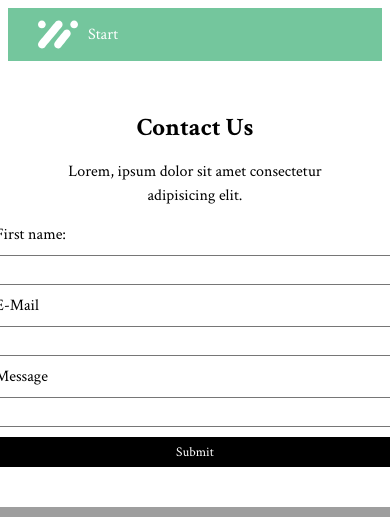
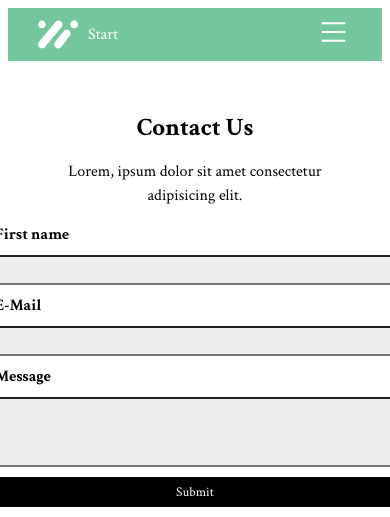
Before and after one commit to Cankrtl/start-website, a plain HTML site: page contact.html in a window 390 px wide. Shown: the top 517 px of the page. Drawn offline with Linux system fonts and the light colour scheme; grey boxes are pictures that could not be loaded.

Commit message:
responsive ayarlaması

```diff
--- a/assest/style/contact.css
+++ b/assest/style/contact.css
@@ -23,6 +23,18 @@
   gap: 10px;
 }
 
+.form-input .message-box{
+  height: 70px;
+}
+
+.form-input .submit-btn{
+  background-color: black;
+  border: none;
+  border-radius: 5px;
+  background-color: black;
+  color: white;
+}
+
 .contact-us-submit{
   display: flex;
   justify-content: center;
@@ -33,13 +45,12 @@
 .contact-us-submit input{
   width: 400px;
   height: 30px;
+  background-color: #EEEEEE;
+  border-radius: 5px;
 }
 
-.submit-btn{
-  border: none;
-  border-radius: 5px;
-  background-color: black;
-  color: white;
+.hamburger-menu{
+  display: none;
 }
 
 @media screen and (max-width: 801px){
@@ -49,4 +60,20 @@
     flex-wrap: wrap;
     align-items: center;
   }
+
+  .hidden-hamburger{
+    display: none;
+  }
+
+  .hamburger-menu {
+    display: flex;
+  }
+  .hamburger-menu button{
+    border: none;
+    background: none;
+  }
+
+  .portfolio-text p {
+    text-align: center;
+  }
 }
--- a/assest/style/main.css
+++ b/assest/style/main.css
@@ -37,7 +37,7 @@ header {
 }
 
 .hamburger-menu{
-  display: flex;
+  display: none;
 }
 
 .hidden-hamburger {
@@ -276,6 +276,14 @@ communication-text p {
     display: flex;
     flex-direction: column-reverse;
   }
+
+  .hamburger-menu {
+    display: flex;
+  }
+  .hamburger-menu button{
+    border: none;
+    background: none;
+  }
 }
 
 @media screen and (max-width: 892px) {
--- a/assest/style/portfolio.css
+++ b/assest/style/portfolio.css
@@ -32,6 +32,10 @@ header {
 
 .nav-bar .logo img {
   width: 40px;
+}
+
+.hamburger-menu{
+  display: none;
 }
 
 .hidden-hamburger {
@@ -170,6 +174,19 @@ header {
     padding-left: 30px;
     padding-right: 30px;
   }
+
+  .hidden-hamburger{
+    display: none;
+  }
+
+  .hamburger-menu {
+    display: flex;
+  }
+
+  .hamburger-menu button{
+    border: none;
+    background: none;
+  }
 }
 
 @media screen and (max-width: 892px) {
--- a/assest/style/services.css
+++ b/assest/style/services.css
@@ -70,3 +70,25 @@ main section{
   height: 14px;
   color: green;
 }
+
+.hamburger-menu{
+  display: none;
+}
+
+@media screen and (max-width: 801px){
+  section {
+    padding-left: 30px;
+    padding-right: 30px;
+  }
+  .hidden-hamburger{
+    display: none;
+  }
+
+  .hamburger-menu {
+    display: flex;
+  }
+  .hamburger-menu button{
+    border: none;
+    background: none;
+  }
+}
--- a/contact.html
+++ b/contact.html
@@ -13,6 +13,11 @@
       <div class="logo">
         <img src="assest/img/nav-bar-logo.svg" alt="" />
         <p>Start</p>
+      </div>
+      <div class="hamburger-menu">
+        <button type="button">
+          <img src="assest/img/hamburger-menu.svg" alt="" />
+        </button>
       </div>
       <div class="hidden-hamburger">
           <a href="index.html">Home</a>
@@ -32,11 +37,11 @@
       <div class="contact-us-submit">
         <div class="name-mail">
           <form class="form-input" action="/contact.html">
-            <label for="fname">First name:</label>
+            <label for="fname"><strong>First name</strong></label>
             <input type="text" id="fname" name="fname">
-            <label for="lname">E-Mail</label>
+            <label for="lname"><strong>E-Mail</strong></label>
             <input type="text" id="lname" name="lname">
-            <label for="lname">Message</label>
+            <label for="lname"><strong>Message</strong></label>
             <input class="message-box" type="text" id="lname" name="lname">
             <input class="submit-btn" type="submit" value="Submit">
           </form>
```
Also changed, not shown: index.html (+8 -5 lines), portfolio.html (+5 -0 lines), services.html (+5 -0 lines), assest/img/hamburger-menu.svg (added).
